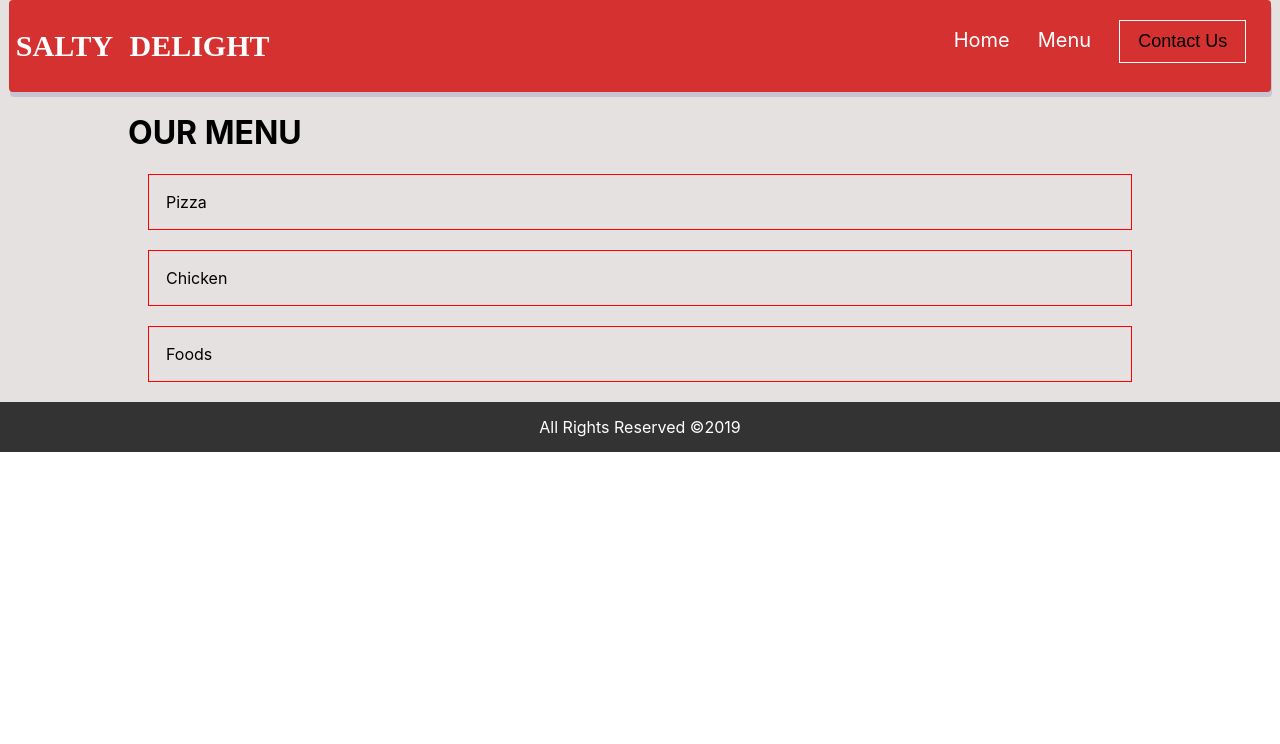
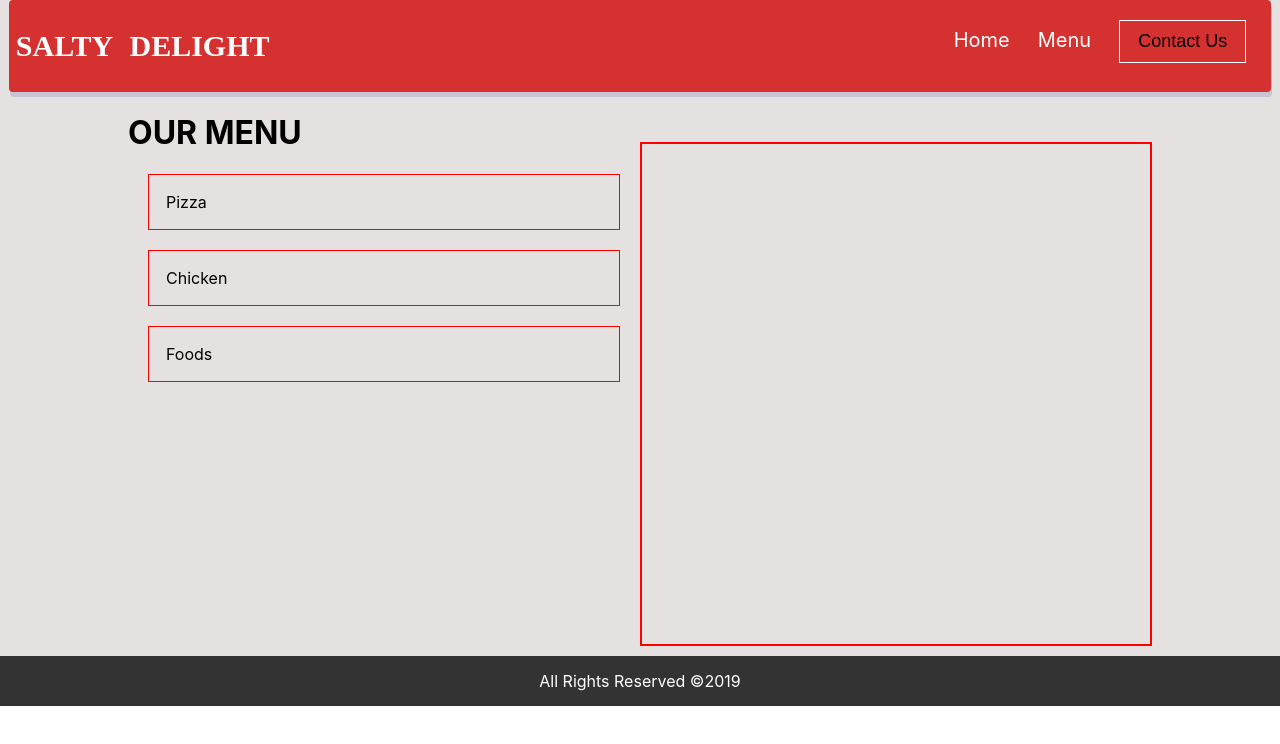
Before and after one commit to bawazy/salty_delight, a React (Create React App) app: page /menu in a window 1280 px wide. Shown: the top 744 px of the page. Built offline with nearby package versions, Linux system fonts and the light colour scheme; a web font is replaced by a local one.

Commit message:
displayed price and trying to work on Cart

```diff
--- a/src/App.css
+++ b/src/App.css
@@ -170,3 +170,14 @@ margin:20px;
   width:200px;
   height: 200px;
 }
+
+.wrapper{
+  display: grid;
+  grid-template-columns: 1fr 1fr;
+}
+
+.cart{
+  margin-top: 50px;
+  border: 2px solid red;
+  height: 500px;
+}
--- a/src/components/menu.js
+++ b/src/components/menu.js
@@ -13,15 +13,18 @@ export class Menu extends Component {
                             {
                               img:'https://thumbs.dreamstime.com/z/pepperoni-pizza-thinly-sliced-popular-topping-american-style-pizzerias-30402134.jpg',
                               itemName:'Pizza 1',
+                              price:3000,
                             },
 
                             {
                               img:'https://www.bars.digital/data/users/2/dishes/319/images/0_31746800_1526641380.jpg',
                               itemName:'Pizza 2',
+                              price:3500,
                             },
                             {
                               img:'https://www.tasteofhome.com/wp-content/uploads/2017/10/Chicken-Pizza_exps30800_FM143298B03_11_8bC_RMS-2.jpg',
                               itemName:'Pizza 3',
+                              price:2000,
                             },
 
 
@@ -36,15 +39,18 @@ export class Menu extends Component {
                               {
                                 img:'https://www.thespruceeats.com/thmb/gSU7cxrCTiqNHpGHVKdF-Eavo2o=/450x0/filters:no_upscale():max_bytes(150000):strip_icc()/southern-oven-fried-chicken-3058647-5_preview-5b0ec6ecba61770036491ed7.jpeg',
                                 itemName:'Chicken 1',
+                                price:1500,
                               },
 
                               {
                                 img:'https://encrypted-tbn0.gstatic.com/images?q=tbn:ANd9GcRuRd-wYiyNuYo_TJbviLrMsjZzV7Irvd8lF-PeZ0uqDamgJX_z',
                                 itemName:'Chicken 2',
+                                price:2000,
                               },
                               {
                                 img:'https://www.maangchi.com/wp-content/uploads/2016/10/honeybutterchicken-insta.jpg',
                                 itemName:'Chicken 3',
+                                price:500,
                               },
         ],
       },
@@ -56,15 +62,18 @@ export class Menu extends Component {
                                 {
                                   img:'https://images.pexels.com/photos/70497/pexels-photo-70497.jpeg?cs=srgb&dl=burger-chips-dinner-70497.jpg&fm=jpg',
                                   itemName:'Food 1',
+                                  price:500,
                                 },
 
                                 {
                                   img:'https://www.sbs.com.au/topics/sites/sbs.com.au.topics/files/styles/full/public/gettyimages-469640958.jpg?itok=96jW1o_l&mtime=1475625718',
                                   itemName:'Food 2',
+                                  price:600,
                                 },
                                 {
                                   img:'https://data.whicdn.com/images/8411081/original.jpg',
                                   itemName:'Food 3',
+                                  price:700,
                                 },
         ],
       }
@@ -99,7 +108,7 @@ export class Menu extends Component {
     // console.log(this.state.menus)
     return (
 
-    <div>
+    <div className='wrapper'>
         <div className='menus'>
         {!isSubItems ? (
           <Fragment>
@@ -113,7 +122,7 @@ export class Menu extends Component {
           <Fragment>
           <h1>{food}</h1>
           {activeSubItems.map((sub, index) => {
-            return <SubItem key={index} index={index} itemName={sub.itemName} img={sub.img}/>
+            return <SubItem key={index} index={index} itemName={sub.itemName} img={sub.img} price={sub.price}/>
            }
           )}
 
@@ -122,14 +131,12 @@ export class Menu extends Component {
         )}
         </div>
 
-{/*
-        <ul>
-        {this.state.menus.subItems.map(subItem =>{
-          return <SubItem title ={subItem.title}/>
-        })}
-        </ul>
-       */}
+          <div className='cart'>
 
+
+
+
+          </div>
 
     </div>
     )
--- a/src/components/subItem.js
+++ b/src/components/subItem.js
@@ -7,8 +7,12 @@ export class SubItem extends Component {
       <div className='subItem' >
        <h3>{this.props.itemName}</h3>
         <img src={this.props.img} alt='' />
-        <button className='orderBtn'>Order Now</button>
+        <button  className='orderBtn'>Order Now</button>
+        <h3> price:{this.props.price}</h3>
         </div>
+
+
+
       </div>
     )
   }
```
